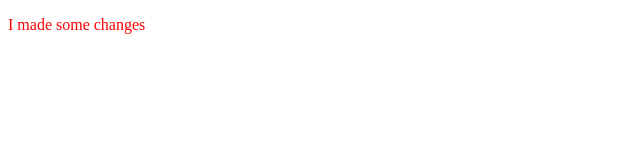
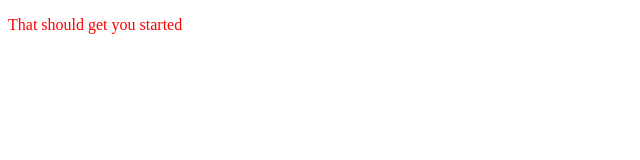
Before and after one commit to jbabovic/jbabovic.github.io, a plain HTML site: page index.html in a window 1280 px wide. Shown: the full height of the page, 0-640 px from the left. Drawn offline with Linux system fonts and the light colour scheme.

Commit message:
Text change

```diff
--- a/index.html
+++ b/index.html
@@ -6,6 +6,6 @@
   </head>
 
   <body>
-    <p>I made some changes</p>
+    <p>That should get you started</p>
   </body>
 </html>
```
